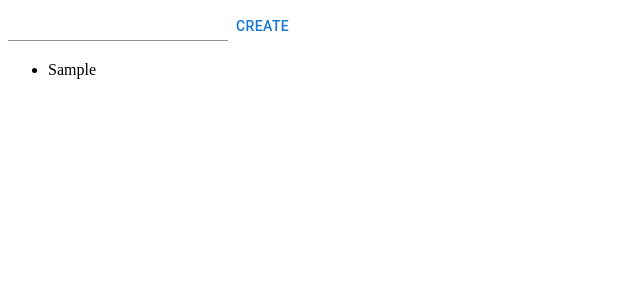
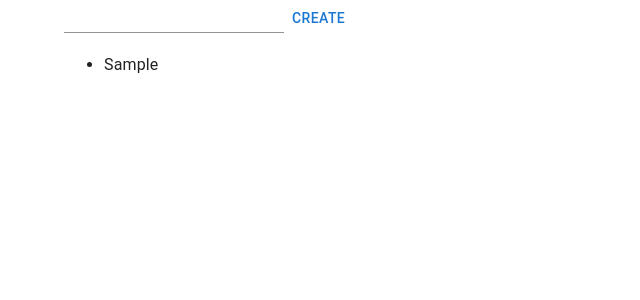
Before and after one commit to lauromueller/productive-me, a React app: page / in a window 1280 px wide. Both pictures are taken after typing "Sample" into the empty fields and a click on the button "CREATE". Shown: the top 300 px of the page, without its empty margins (0-640 px from the left). Built offline with nearby package versions, Linux system fonts and the light colour scheme.

Commit message:
refactor: finish splitting up the Tasks component

```diff
--- a/package.json
+++ b/package.json
@@ -22,7 +22,8 @@
     "@emotion/styled": "^11.8.1",
     "@mui/material": "^5.4.3",
     "react": "^17.0.2",
-    "react-dom": "^17.0.2"
+    "react-dom": "^17.0.2",
+    "uuid": "^8.3.2"
   },
   "devDependencies": {
     "@babel/cli": "^7.17.0",
@@ -38,6 +39,7 @@
     "@types/jest": "^27.4.0",
     "@types/react": "^17.0.39",
     "@types/react-dom": "^17.0.11",
+    "@types/uuid": "^8.3.4",
     "@typescript-eslint/eslint-plugin": "^5.11.0",
     "@typescript-eslint/parser": "^5.11.0",
     "babel-loader": "^8.2.3",
--- a/src/App.tsx
+++ b/src/App.tsx
@@ -1,4 +1,10 @@
 import React from 'react';
 import { Tasks } from './tasks';
+import { Container, CssBaseline } from '@mui/material';
 
-export const App = () => <Tasks />;
+export const App = () => (
+  <Container maxWidth="lg">
+    <CssBaseline />
+    <Tasks />
+  </Container>
+);
--- a/src/tasks/components/CreateTask.tsx
+++ b/src/tasks/components/CreateTask.tsx
@@ -2,7 +2,7 @@ import React, { FunctionComponent, useState } from 'react';
 import { Button, Input } from '@mui/material';
 
 type CreateTaskProps = {
-  onSubmit: (task: string) => Promise<void>;
+  onSubmit: (taskTitle: string) => Promise<void>;
 };
 
 export const CreateTask: FunctionComponent<CreateTaskProps> = ({ onSubmit }) => {
--- a/src/tasks/components/TaskList.tsx
+++ b/src/tasks/components/TaskList.tsx
@@ -1,13 +1,14 @@
 import React, { FunctionComponent } from 'react';
+import { Task } from '../models';
 
 type TaskListProps = {
-  tasks: string[];
+  tasks: Task[];
 };
 
 export const TaskList: FunctionComponent<TaskListProps> = ({ tasks }) => (
   <ul>
-    {tasks.map((item) => (
-      <li key={item}>{item}</li>
+    {tasks.map((task) => (
+      <li key={task.getIdentifier()}>{task.getTitle()}</li>
     ))}
   </ul>
 );
--- a/src/tasks/components/Tasks.tsx
+++ b/src/tasks/components/Tasks.tsx
@@ -1,21 +1,15 @@
-import React, { useState } from 'react';
+import React from 'react';
 import { CreateTask } from './CreateTask';
 import { TaskList } from './TaskList';
+import { useTasksStore } from '../dataStores/useTasksStore';
 
 export const Tasks = () => {
-  const [items, setItems] = useState<string[]>([]);
+  const { data, createTask } = useTasksStore();
 
   return (
     <div>
-      <CreateTask
-        onSubmit={(newItem) =>
-          new Promise((resolve) => {
-            setItems([...items, newItem]);
-            resolve(undefined);
-          })
-        }
-      />
-      <TaskList tasks={items} />
+      <CreateTask onSubmit={(newTaskTitle) => createTask(newTaskTitle)} />
+      <TaskList tasks={data} />
     </div>
   );
 };
--- /dev/null
+++ b/src/tasks/dataStores/useTasksStore.ts
@@ -0,0 +1,20 @@
+import { useState } from 'react';
+import { Task } from '../models';
+
+type TasksStore = {
+  data: Task[];
+  createTask: (taskTitle: string) => Promise<void>;
+};
+
+export const useTasksStore = (): TasksStore => {
+  const [tasks, setTasks] = useState<Task[]>([]);
+
+  return {
+    data: tasks,
+    createTask: (taskTitle: string) =>
+      new Promise((resolve) => {
+        setTasks([...tasks, new Task(taskTitle)]);
+        resolve(undefined);
+      }),
+  };
+};
--- /dev/null
+++ b/src/tasks/models/index.ts
@@ -0,0 +1 @@
+export { Task } from './task';
--- /dev/null
+++ b/src/tasks/models/task.ts
@@ -0,0 +1,19 @@
+import { v4 as uuidv4 } from 'uuid';
+
+export class Task {
+  private readonly id: string;
+  private title: string;
+
+  constructor(taskTitle: string) {
+    this.id = uuidv4();
+    this.title = taskTitle;
+  }
+
+  getIdentifier() {
+    return this.id;
+  }
+
+  getTitle() {
+    return this.title;
+  }
+}
```
Also changed, not shown: 2 other files (tests, documents, lock files or other folders).
